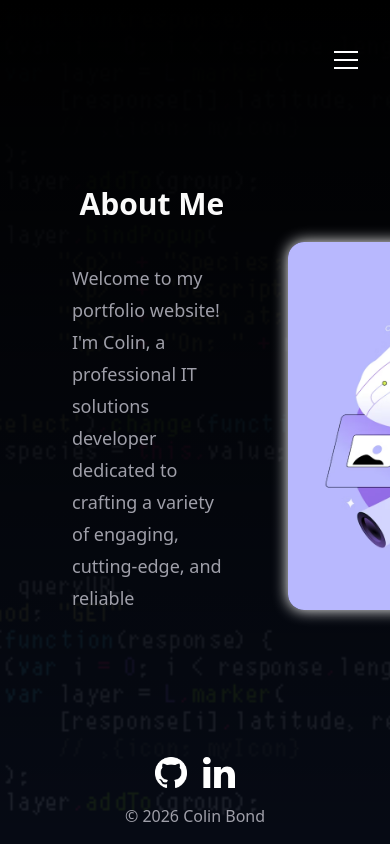
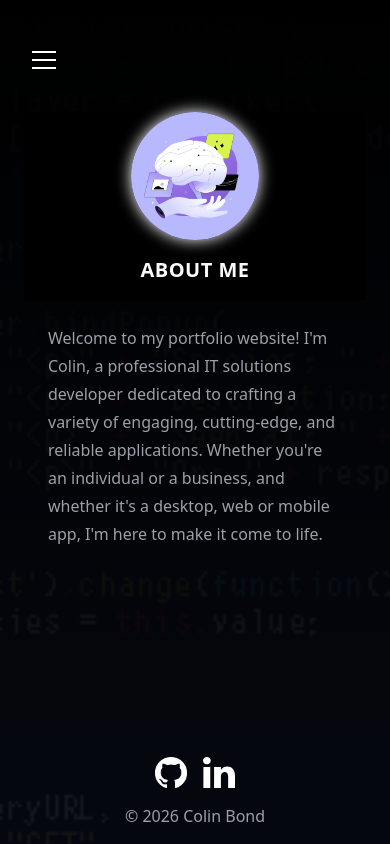
Before and after one commit to cbcode4007/portfolio, a Next.js app: page /about in a window 390 px wide. Built offline with nearby package versions, Linux system fonts and the light colour scheme.

Commit message:
Version 0.1.0 Mobile Home & About Me Page Implementation

```diff
--- a/app/about/about-client.tsx
+++ b/app/about/about-client.tsx
@@ -1,11 +1,15 @@
 "use client";
 
 import { useEffect, useRef } from "react";
+import Image from "next/image";
 
 export default function AboutClient() {
   const contentRef = useRef<HTMLDivElement | null>(null);
   const touchStartY = useRef<number | null>(null);
 
+  /* ===========================
+     DESKTOP SCROLL LOGIC ONLY
+     =========================== */
   useEffect(() => {
     const el = contentRef.current;
     if (!el) return;
@@ -44,21 +48,71 @@ export default function AboutClient() {
   }, []);
 
   return (
+    <>
+      {/* ===========================
+          MOBILE VERSION
+          =========================== */}
+      <div className="flex flex-col min-h-screen pt-28 md:hidden">
+        {/* Sticky header: profile image + ABOUT ME */}
+        <div className="sticky top-28 z-10 bg-black px-6 pb-4">
+          <div className="flex flex-col items-center gap-4">
+            <div className="w-32 h-32 rounded-full overflow-hidden glowing-border">
+              <Image
+                src="/profile.png"
+                alt="Profile"
+                width={256}
+                height={256}
+                className="w-full h-full object-cover"
+              />
+            </div>
+            <h2 className="text-xl font-semibold tracking-wide text-zinc-50">
+              ABOUT ME
+            </h2>
+          </div>
+        </div>
+
+        {/* Scrollable content */}
+        <div className="flex-1 overflow-y-auto px-6 pb-24 max-h-64 scrollbar-thin scrollbar-thumb-gray-700 scrollbar-track-transparent">
+          <p className="mt-6 text-base leading-7 text-zinc-400">
+            Welcome to my portfolio website! I'm Colin, a professional IT solutions developer dedicated to crafting a variety of engaging, cutting-edge, and reliable applications. Whether you're an individual or a business, and whether it's a desktop, web or mobile app, I'm here to make it come to life. With an ever-burning passion for technology and innovation, I am always learning, mastering, and doing something new, so you can bet that I'll deliver a tailored solution to meet and exceed your unique needs. Explore my work and give me a call or email to see how I could help you!
+          </p>
+
+          <h2 className="text-lg font-semibold tracking-wide text-zinc-50 mt-10">
+            EDUCATION
+          </h2>
+          <p className="mt-4 text-base leading-7 text-zinc-400">
+            I have an extensive, practical background in Computer Programming and Analysis, with a 3.95 GPA from Durham College on their 3-year advanced diploma program. I built a strong foundation in programming as well as system analysis, having learned several different programming languages and development methodologies/life cycles. The program would emphasize solving technical real-world problems all the way from initial requirement gathering, while promoting the utmost efficiency, and I've only improved my abilities since then.
+          </p>
+
+          <h2 className="text-lg font-semibold tracking-wide text-zinc-50 mt-10">
+            EXPERIENCE
+          </h2>
+          <p className="mt-4 text-base leading-7 text-zinc-400">
+            Over the past year from graduation, I have had the opportunity and pleasure to continue working toward pushing IT solutions. Most notably, during a one-month internship for IxIxI Creator Lab, I was able to deliver a Flutter Dart mobile application for their flight service which earned such praise and approval that it was favoured over those of the other Durham College candidates. Here, I was able to take the opportunity practicing and honing my agile development skills, going in sprints before receiving more feature requests. Since then, I've been consistently creating new applications on a regular basis leveraging different technologies, including Python, Flutter Dart, SQL, Next.js framework (with TypeScript and Tailwind), and AI agents in code.
+          </p>
+        </div>
+      </div>
+
+      {/* ===========================
+          DESKTOP VERSION
+          =========================== */}
       <div
         ref={contentRef}
-      className="flex-1 overflow-y-auto w-full flex flex-col items-center max-h-[45vh]
+        className="hidden md:flex flex-1 w-full max-h-[45vh] flex-col items-center overflow-y-auto
                    scrollbar-thin scrollbar-thumb-gray-700 scrollbar-track-transparent
                    px-2 md:scroll-smooth"
       >
         <p className="mt-6 max-w-md text-lg leading-8 text-zinc-400 pb-8">
           Welcome to my portfolio website! I'm Colin, a professional IT solutions developer dedicated to crafting a variety of engaging, cutting-edge, and reliable applications. Whether you're an individual or a business, and whether it's a desktop, web or mobile app, I'm here to make it come to life. With an ever-burning passion for technology and innovation, I am always learning, mastering, and doing something new, so you can bet that I'll deliver a tailored solution to meet and exceed your unique needs. Explore my work and give me a call or email to see how I could help you!
         </p>
+
         <h2 className="text-xl font-semibold leading-10 tracking-wide text-zinc-50 mt-8">
           EDUCATION
         </h2>
         <p className="mt-6 max-w-md text-lg leading-8 text-zinc-400 pb-8">
           I have an extensive, practical background in Computer Programming and Analysis, with a 3.95 GPA from Durham College on their 3-year advanced diploma program. I built a strong foundation in programming as well as system analysis, having learned several different programming languages and development methodologies/life cycles. The program would emphasize solving technical real-world problems all the way from initial requirement gathering, while promoting the utmost efficiency, and I've only improved my abilities since then.
         </p>
+
         <h2 className="text-xl font-semibold leading-10 tracking-wide text-zinc-50 mt-8">
           EXPERIENCE
         </h2>
@@ -66,5 +120,6 @@ export default function AboutClient() {
           Over the past year from graduation, I have had the opportunity and pleasure to continue working toward pushing IT solutions. Most notably, during a one-month internship for IxIxI Creator Lab, I was able to deliver a Flutter Dart mobile application for their flight service which earned such praise and approval that it was favoured over those of the other Durham College candidates. Here, I was able to take the opportunity practicing and honing my agile development skills, going in sprints before receiving more feature requests. Since then, I've been consistently creating new applications on a regular basis leveraging different technologies, including Python, Flutter Dart, SQL, Next.js framework (with TypeScript and Tailwind), and AI agents in code.
         </p>
       </div>
+    </>
   );
 }
--- a/app/about/page.tsx
+++ b/app/about/page.tsx
@@ -8,12 +8,13 @@ export const metadata: Metadata = {
 
 export default function About() {
   return (
-    <div className="flex h-[calc(100vh-56px)] font-sans items-center justify-center">
-      <main className="flex w-full max-w-6xl flex-row items-center justify-between gap-12 px-16">
+    <div className="flex min-h-screen font-sans">
+      <main className="flex flex-col md:flex-row w-full max-w-6xl mx-auto px-6 md:px-16 gap-8 md:gap-12">
 
         {/* Left side */}
-        <div className="flex flex-1 flex-col items-center h-full">
-          <div className="flex items-center justify-center sticky top-0 z-10 py-4">
+        <div className="flex flex-1 flex-col items-center md:items-start">
+          {/* Sticky title only on desktop */}
+          <div className="hidden md:flex items-center justify-center sticky top-0 z-10 py-4 w-full">
             <h1 className="text-3xl font-semibold text-zinc-50">
               About Me
             </h1>
@@ -21,12 +22,11 @@ export default function About() {
 
           {/* Client owns scrolling */}
           <AboutClient />
-
         </div>
 
-        {/* Right side */}
-        <div className="flex flex-1 flex-col items-center justify-center gap-8 pt-16">
-          <div className="w-92 h-92 overflow-hidden glowing-border rounded-2xl">
+        {/* Right side (profile image) */}
+        <div className="flex flex-1 items-center justify-center md:justify-end pt-8 md:pt-16">
+          <div className="w-64 h-64 md:w-92 md:h-92 overflow-hidden glowing-border rounded-2xl">
             <Image
               src="/profile.png"
               alt="Profile"
--- a/app/page.tsx
+++ b/app/page.tsx
@@ -6,7 +6,7 @@ export default function Home() {
     <div className="flex h-[calc(100vh-56px)] items-center justify-center font-sans overflow-y-auto">
       <main className="flex w-full max-w-3xl flex-col items-center gap-8 px-16 text-center">
 
-        <div className="flex flex-col items-center pt-24">
+        <div className="flex flex-col items-center pt-0 md:pt-24">
           <h1 className=" text-3xl font-semibold leading-10 tracking-tight text-zinc-50">
             Colin Bond
           </h1>
@@ -26,7 +26,7 @@ export default function Home() {
           </p>
         </div>
 
-        <div className="mx-auto flex max-w-7xl flex-row items-start justify-center flex-nowrap pb-8">
+        <div className="hidden md:flex mx-auto max-w-7xl flex-row items-start justify-center flex-nowrap pb-8">
 
           <div className="flex flex-col justify-center items-center gap-1 flex-1 min-w-0">
             <h2 className="text-xl font-semibold leading-10 tracking-wide text-zinc-50">
--- a/components/header.tsx
+++ b/components/header.tsx
@@ -14,13 +14,13 @@ export default function Header() {
       <header className="fixed top-0 z-50 w-full p-8">
         <div className="mx-auto flex h-14 w-full items-center justify-between select-none">
           {/* Logo */}
-          <Link href="/" className="flex items-center">
+          <Link href="/" className="hidden md:flex items-center">
             <Image
               src="/logo.png"
               alt="Logo"
               width={108}
               height={108}
-              className="hidden md:object-contain transition-all duration-300 ease-out hover:drop-shadow-[0_0_12px_rgba(255,255,255,0.8)] hover:scale-110"
+              className="object-contain transition-all duration-300 ease-out hover:drop-shadow-[0_0_12px_rgba(255,255,255,0.8)] hover:scale-110"
             />
           </Link>
 
```
Lines whose indentation alone changed are shown as unchanged.
